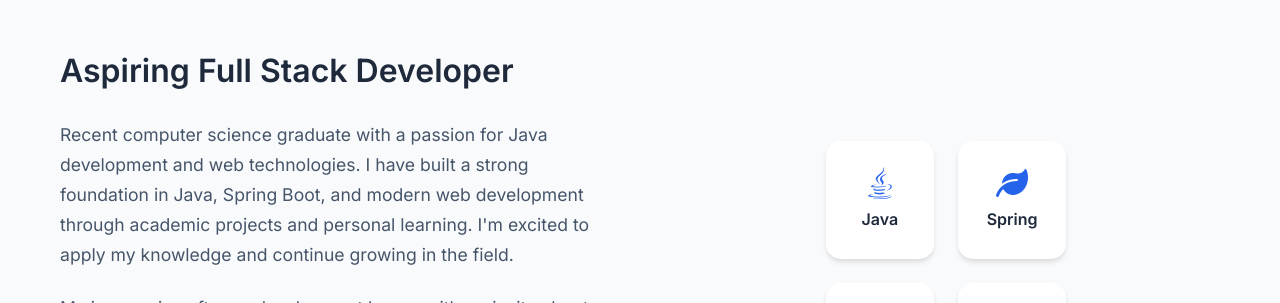
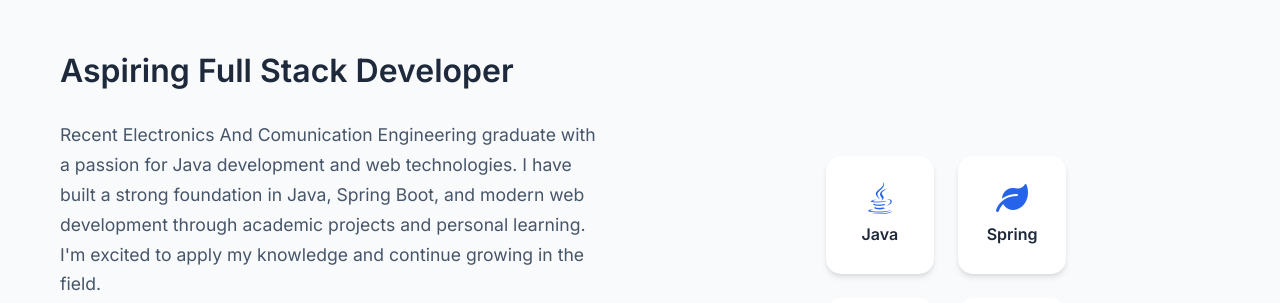
Before and after one commit to kumareshroopasri/Portfolio, a plain HTML site: page index.html in a window 1280 px wide. Shown: the part 1010-1313 px from the top of the page. Drawn offline with Linux system fonts and the light colour scheme.

Commit message:
Update index.html

```diff
--- a/index.html
+++ b/index.html
@@ -94,7 +94,7 @@
                 <div class="about-text">
                     <h3>Aspiring Full Stack Developer</h3>
                     <p>
-                        Recent computer science graduate with a passion for Java development and web technologies.
+                        Recent Electronics And Comunication Engineering graduate with a passion for Java development and web technologies.
                         I have built a strong foundation in Java, Spring Boot, and modern web development through
                         academic projects and personal learning. I'm excited to apply my knowledge and continue
                         growing in the field.
```
